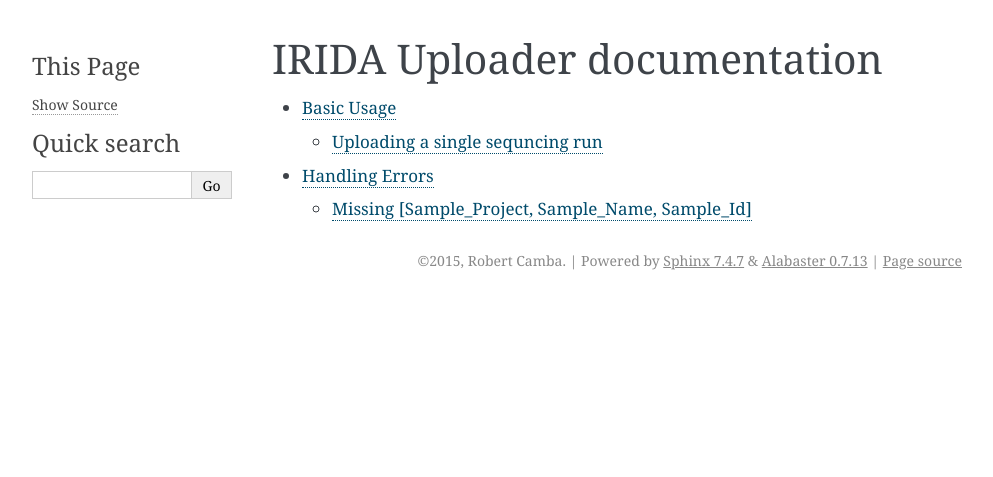
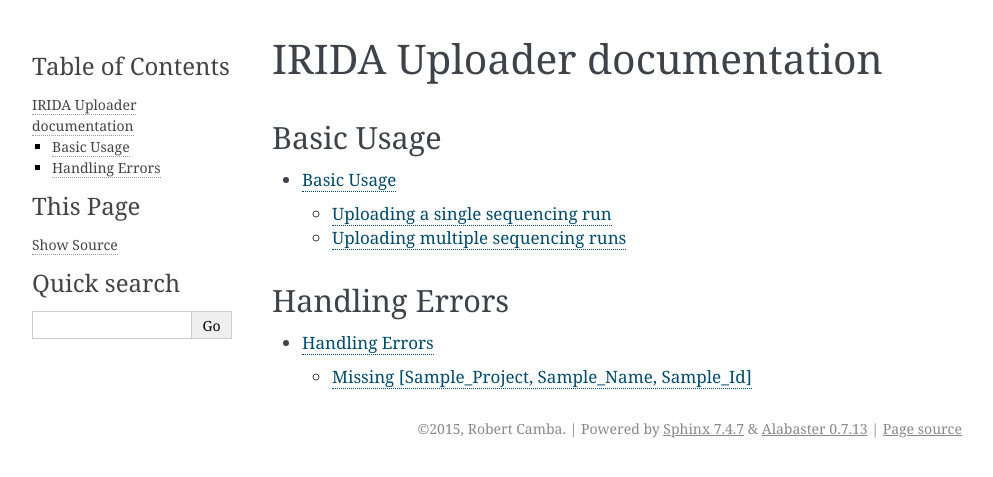
Before and after one commit to phac-nml/irida-miseq-uploader, a Sphinx documentation site: the page built from docs/index.rst, in a window 1280 px wide. Shown: the top 477 px of the page, without its empty margins (148-1141 px from the left). Built offline with Sphinx 7.4.7, drawn with Linux system fonts in a browser that asks for light colours.

Commit message:
update formatting and started uploading multiple sequencing runs section in basic usage
Former-commit-id: 4468822ba98c3583a2d79427b586f55784c6cb13

```diff
--- a/docs/handling_errors.rst
+++ b/docs/handling_errors.rst
@@ -1,5 +1,6 @@
 .. _handling_errors:
 
+===============
 Handling Errors
 ===============
 
--- a/docs/index.rst
+++ b/docs/index.rst
@@ -6,8 +6,19 @@
 IRIDA Uploader documentation
 ==========================================
 
+Basic Usage
+-----------
+
 .. toctree::
    :maxdepth: 2
 
    basic_usage.rst
+
+
+Handling Errors
+---------------
+
+.. toctree::
+   :maxdepth: 2
+
    handling_errors.rst
```
Also changed, not shown: docs/basic_usage.rst (+30 -7 lines), 11 other files.
